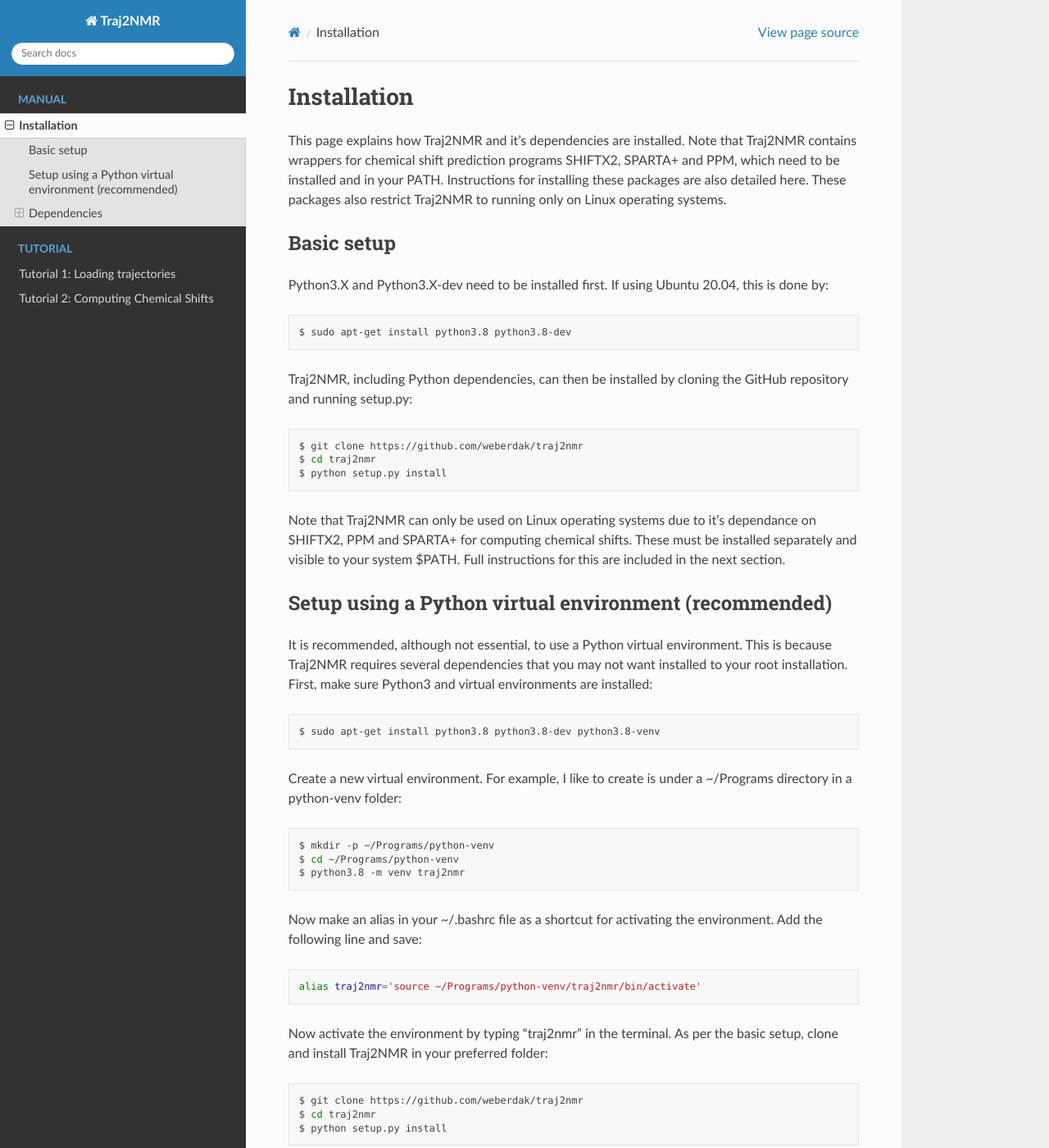
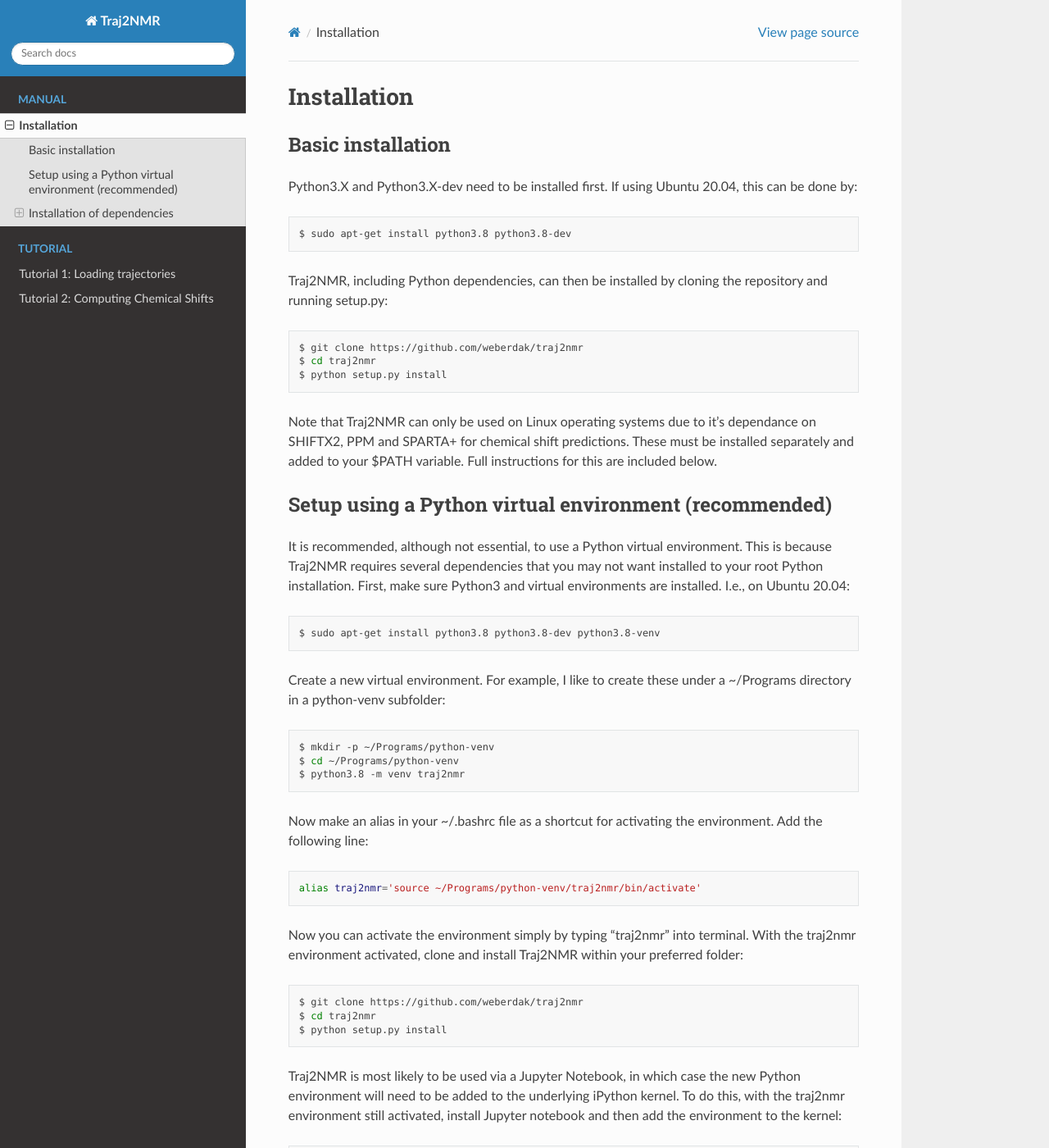
Before and after one commit to weberdak/traj2nmr, a Sphinx documentation site: the page built from docs/source/installation.rst, in a window 1280 px wide and 1400 px high. Shown: the whole window at 82% size. Built offline with Sphinx 7.4.7 and the Read the Docs theme 2.0.0, drawn with Linux system fonts in a browser that asks for light colours; some of the changed text lies outside the part shown.

Commit message:
Editorial corrections

````diff
--- a/docs/source/installation.rst
+++ b/docs/source/installation.rst
@@ -4,19 +4,16 @@
 Installation
 ============
 
-This page explains how Traj2NMR and it's dependencies are installed. Note that Traj2NMR contains wrappers for chemical shift prediction programs SHIFTX2, SPARTA+ and PPM, which need to be installed and in your PATH. Instructions for installing these packages are also detailed here. These packages also restrict Traj2NMR to running only on Linux operating systems.
+Basic installation
+------------------
 
-
-Basic setup
------------
-
-Python3.X and Python3.X-dev need to be installed first. If using Ubuntu 20.04, this is done by:
+Python3.X and Python3.X-dev need to be installed first. If using Ubuntu 20.04, this can be done by:
 
 .. code-block:: shell
 
     $ sudo apt-get install python3.8 python3.8-dev
 
-Traj2NMR, including Python dependencies, can then be installed by cloning the GitHub repository and running setup.py:
+Traj2NMR, including Python dependencies, can then be installed by cloning the repository and running setup.py:
 
 .. code-block:: shell
 
@@ -24,19 +21,19 @@
     $ cd traj2nmr
     $ python setup.py install
 
-Note that Traj2NMR can only be used on Linux operating systems due to it's dependance on SHIFTX2, PPM and SPARTA+ for computing chemical shifts. These must be installed separately and visible to your system $PATH. Full instructions for this are included in the next section.
+Note that Traj2NMR can only be used on Linux operating systems due to it's dependance on SHIFTX2, PPM and SPARTA+ for chemical shift predictions. These must be installed separately and added to your $PATH variable. Full instructions for this are included below.
 
 
 Setup using a Python virtual environment (recommended)
 ------------------------------------------------------
 
-It is recommended, although not essential, to use a Python virtual environment. This is because Traj2NMR requires several dependencies that you may not want installed to your root installation. First, make sure Python3 and virtual environments are installed:
+It is recommended, although not essential, to use a Python virtual environment. This is because Traj2NMR requires several dependencies that you may not want installed to your root Python installation. First, make sure Python3 and virtual environments are installed. I.e., on Ubuntu 20.04:
 
 .. code-block:: shell
 
     $ sudo apt-get install python3.8 python3.8-dev python3.8-venv
 
-Create a new virtual environment. For example, I like to create is under a ~/Programs directory in a python-venv folder:
+Create a new virtual environment. For example, I like to create these under a ~/Programs directory in a python-venv subfolder:
 
 .. code-block:: shell
 
@@ -44,13 +41,13 @@
     $ cd ~/Programs/python-venv
     $ python3.8 -m venv traj2nmr
 
-Now make an alias in your ~/.bashrc file as a shortcut for activating the environment. Add the following line and save:
+Now make an alias in your ~/.bashrc file as a shortcut for activating the environment. Add the following line:
 
 .. code-block:: shell
 
     alias traj2nmr='source ~/Programs/python-venv/traj2nmr/bin/activate'
 
-Now activate the environment by typing "traj2nmr" in the terminal. As per the basic setup, clone and install Traj2NMR in your preferred folder:
+Now you can activate the environment simply by typing "traj2nmr" into terminal. With the traj2nmr environment activated, clone and install Traj2NMR within your preferred folder:
 
 .. code-block:: shell
 
@@ -58,7 +55,7 @@
     $ cd traj2nmr
     $ python setup.py install
 
-Traj2NMR is most likely to used via Jupyter Notebook, in which case this new Python environment will need to be added to the underlying iPython kernel. To do this, with the traj2nmr environment activated, install Jupyter notebook then add the environment to the kernel:
+Traj2NMR is most likely to be used via a Jupyter Notebook, in which case the new Python environment will need to be added to the underlying iPython kernel. To do this, with the traj2nmr environment still activated, install Jupyter notebook and then add the environment to the kernel:
 
 .. code-block:: shell
 
@@ -69,10 +66,10 @@
 You will now have the option to use the Traj2NMR environment when creating a new notebook.
 
 
-Dependencies
-------------
+Installation of dependencies
+----------------------------
 
-Traj2NMR requires external modules for computing chemical shifts. These are run by Traj2NMR first writing temporary input files to disk (i.e., PDB files for each frame of the trajectory saved to a hidden folder), the specified program is executed, and then the output files are read into Traj2NMR in the required data structure. It is recommended that SHIFTX2 is at least installed since it is the only one capable of computing both backbone and sidechain chemical shifts. However, SHIFTX2 is by far the slowest (~hours required to process a trajectory). Therefore, users may wish to compute backbone shifts for all frames (higher accuracy) using the faster PPM or SPARTA+ programs, and using SHIFTX2 to compute sidechain shifts from a smaller subset of frames.
+Traj2NMR requires external programs for computing chemical shifts. These can be installed as per the following instructions.
 
 
 SHIFTX2
@@ -106,20 +103,12 @@
     $ awk '{ gsub(/python/, "python2.7"); print }' shiftx2.py > temp && mv temp shiftx2.py
     $ chmod +x shiftx2.py
 
-If this is not done, the script will execute these lines with Python 3.X and crash. Now finally add the directory to your PATH variable using a text editor (i.e., vim):
-
-.. code-block:: shell
-
-    $ vim ~/.bashrc
-
-And add lines to the file:
+If this is not done, the script will execute these lines with Python 3.X and crash. Now add the directory to your PATH variable, in the ~/.bashrc file, using your preferred text editor. For example, add the following lines and save:
 
 .. code-block:: shell
 
     export SHIFTX2_DIR=~/Programs/shiftx2-linux
     export PATH=$PATH:$SHIFTX2_DIR
-
-For new Linux users, the .bashrc file is loaded whenever you open a BASH terminal. The PATH variable tells the terminal what directories contain executable binaries and scripts (i.e., installed programs). Once added to the PATH, "shiftx2.py" can now be executed from any folder on your system.
 
 
 SPARTA+
@@ -139,7 +128,7 @@
     $ wget http://spin.niddk.nih.gov/bax/software/SPARTA+/sparta+.tar.Z
     $ tar -zxvf sparta+.tar.Z
 
-Change install.com script permission to executable and use it to install SPARTA+:
+Set executable permission for the install.com script an run it:
 
 .. code-block:: shell
 
@@ -154,13 +143,13 @@
     export SPARTAP_DIR=~/Programs/SPARTA+
     export PATH=$PATH:$SHIFTX2_DIR:$PPM_DIR:$SPARTAP_DIR/bin
 
-Note that the variable must be called "SPARTAP_DIR", otherwise SPARTA+ won't work. Note SPARTA+ is typically run from the CSH or TCSH environment, which is not visible to Traj2NMR (only the BASH environment is visable).
+Note that the variable must be called "SPARTAP_DIR", otherwise SPARTA+ won't work. Note SPARTA+ is typically run from the CSH or TCSH environment, which is not visible to Traj2NMR (only the BASH environment is visible).
 
 
 PPM
 ```
 
-PPM is relatively simple to install. However, first install OpenMP:
+PPM is relatively simple to install. However, you must first install OpenMP:
 
 .. code-block:: shell
 
@@ -174,7 +163,7 @@
     $ mkdir ppm_linux
     $ tar -xvf ppm_linux.tar -C ppm_linux
 
-And add/modify the following lines of your ~/.bashrc file:
+Then add/modify the following lines of your ~/.bashrc file:
 
 .. code-block:: shell
 
````
Also changed, not shown: other parts of docs/source/installation.rst (+1 -1 lines), docs/html/_sources/source/installation.rst.txt (+19 -30 lines), docs/html/searchindex.js (+1 -1 lines), docs/html/source/installation.html (+21 -27 lines), 2 other files.
